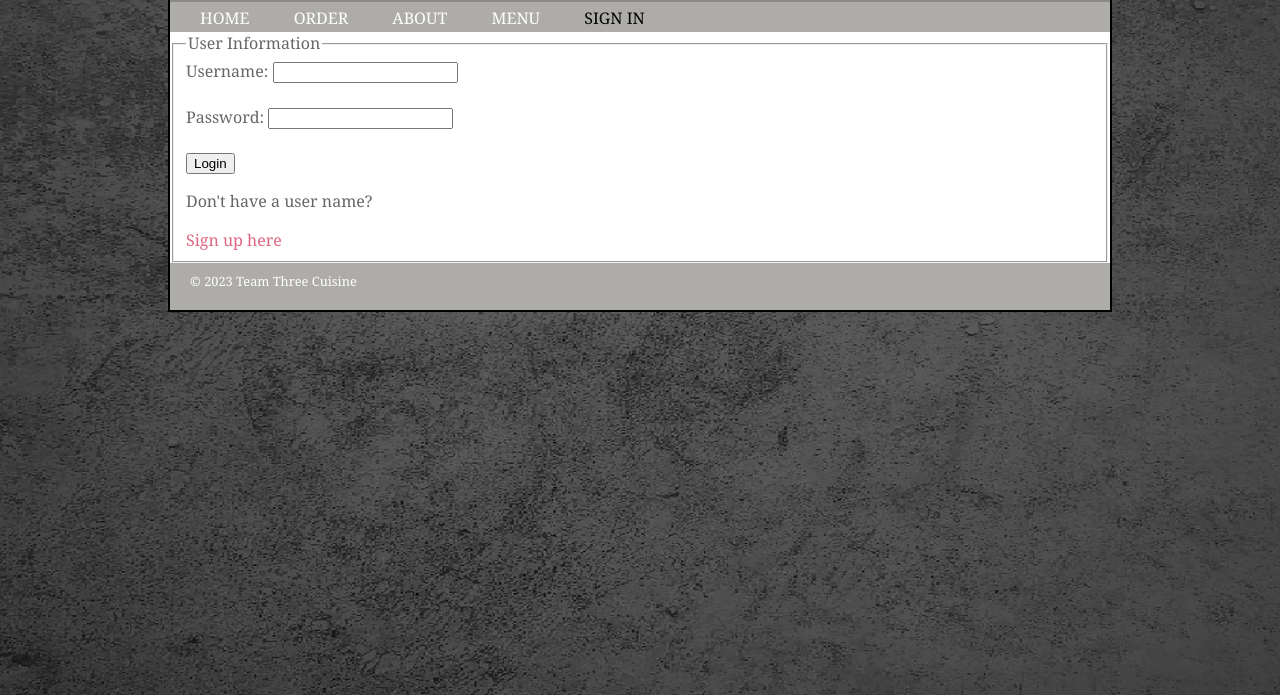
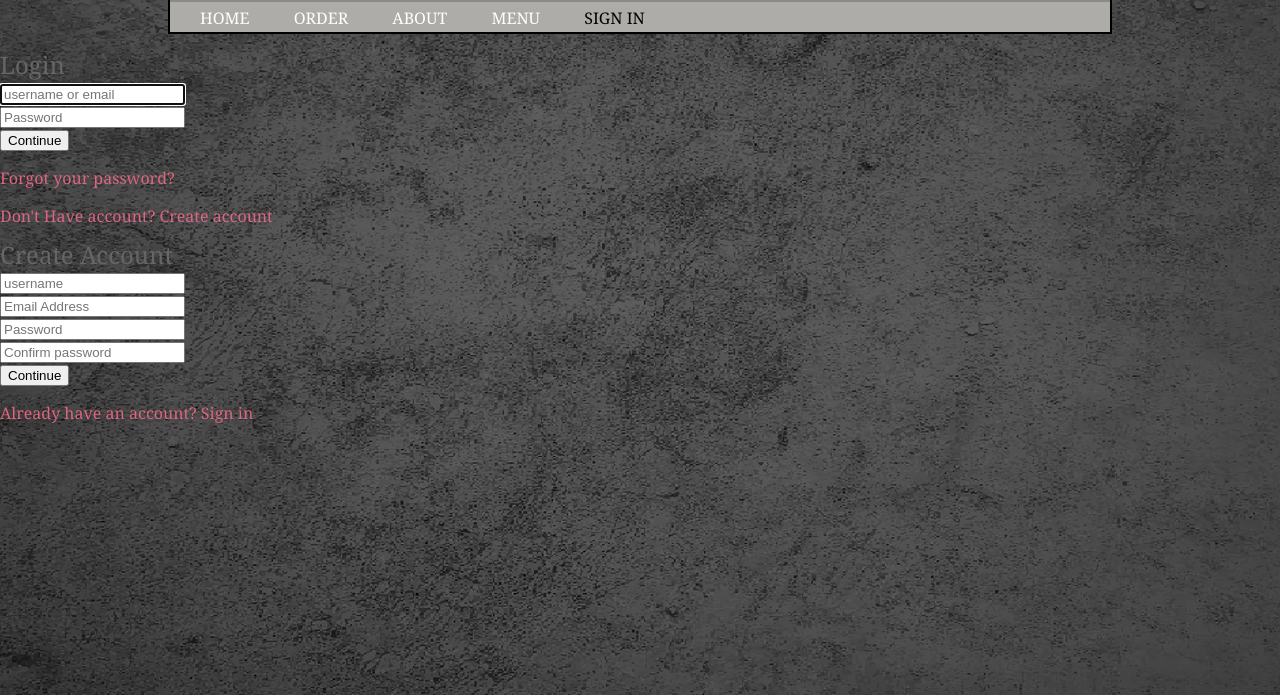
Before and after one commit to msteenab/Group3-repo-projects, a plain HTML site: page signIn.html in a window 1280 px wide. Shown: the part 125-820 px from the top of the page. Drawn offline with Linux system fonts and the light colour scheme.

Commit message:
Update signIn.html
updated code for sign-in to be more interactive with the main.js file created

```diff
--- a/signIn.html
+++ b/signIn.html
@@ -2,13 +2,20 @@
 <html>
 
 <head>
-    <title> Login </title>
+    <meta name="viewport" content="width=device-width, initial-scale=1.0">
+    <meta charset="utf-8">
+    <title> Login Form </title>
+    <link rel="shortcut icon" href="/assets/favicon.ico">
     <link rel="stylesheet" href="style.css">
+    <link rel="preconnect" href="https://fonts.googleapis.com">
+    <link rel="preconnect" href="https://fonts.gstatic.com" crossorigin>
+    <link href="https://fonts.googleapis.com/css2?family=Raleway:wght@500&display=swap" rel="stylesheet">
     <!--[if lt IE 9]>
     <![endif]-->
 </head>
 
-<body>
+<body class="sign_page">
+
     <div class="wrapper">
         <header>
 
@@ -21,26 +28,74 @@
                     <li><a href="about.html">ABOUT</a></li>
                     <li><a href="menu.html">MENU</a></li>
                     <li><a class=" current">SIGN IN</a></li>
+
                 </ul>
-            </nav>
-        </header>
-        <section>
-            <fieldset>
-                <legend>User Information</legend>
-                <label for="userName">Username: </label>
-                <input type="text" id="UserName" name="userName" required>
-                <br><br>
-                <label for="passWord">Password:</label>
-                <input type="password" id="passWord" name="passWord" required>
-                <br><br>
-                <input type="button" id="user" value="Login">
-                <p>Don't have a user name?</p>
-                <a href="signUp.html">Sign up here</a>
-            </fieldset>
-        </section>
-        <footer>&copy; 2023 Team Three Cuisine</footer>
+    </div>
+    </nav>
+    </header>
+    <div class="container">
+        <form class="form" id="Login">
+            <h2 class="form__title">Login</h2>
+            <div class="form__message form__message--error"></div>
+            <div class="form__input-group">
+                <input type="text" class="form__input" autofocus placeholder="username or email">
+                <div class="form__input-error-message"> </div>
+            </div>
+            <div class="form__input-group">
+                <input type="password" class="form__input" autofocus placeholder="Password">
+                <div class="form__input-error-message"> </div>
+            </div>
+            <button class="form__button" type="submit">Continue</button>
+            <p class=" form__text">
+                <a href="#" class="form__link"> Forgot your password?</a>
+            </p>
+            <p class=" form__text">
+                <a class="form__link" href="" id="linkCreateAccount"> Don't Have account? Create account</a>
+            </p>
+
+
+        </form>
+
+
+
+
+        <form class="form form--hidden" id="createAccount">
+            <h2 class="form__title">Create Account</h2>
+            <div class="form__message form__message--error"></div>
+            <div class="form__input-group">
+                <input type="text" id="signupUsername" class="form__input" autofocus placeholder="username">
+                <div class="form__input-error-message"> </div>
+            </div>
+
+            <div class="form__input-group">
+                <input type="text" class="form__input" autofocus placeholder="Email Address">
+                <div class="form__input-error-message"> </div>
+            </div>
+            <div class="form__input-group">
+                <input type="password" class="form__input" autofocus placeholder="Password">
+                <div class="form__input-error-message"> </div>
+            </div>
+
+            <div class="form__input-group">
+                <input type="password" class="form__input" autofocus placeholder="Confirm password">
+                <div class="form__input-error-message"> </div>
+            </div>
+            <button class="form__button" type="submit">Continue</button>
+
+            <p class=" form__text">
+                <a class="form__link" href="" id="linkLogin"> Already have an account? Sign in</a>
+            </p>
+
+
+        </form>
+    </div>
+    <script src="main.js"></script>
+
+    <!-- <footer>&copy; 2023 Team Three Cuisine</footer> -->
     </div><!-- .wrapper -->
 
 </body>
 
+
+
 </html>
```
